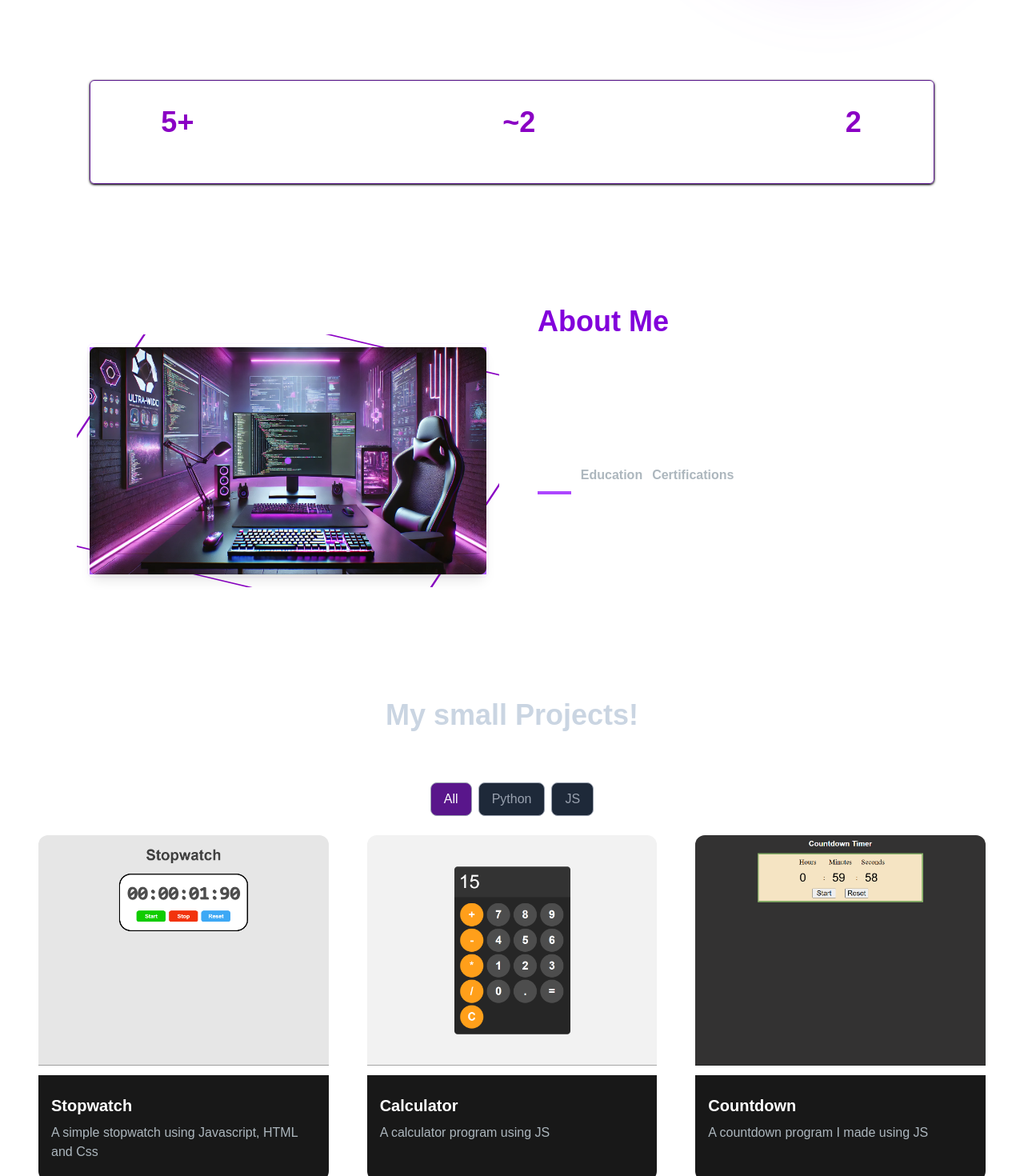
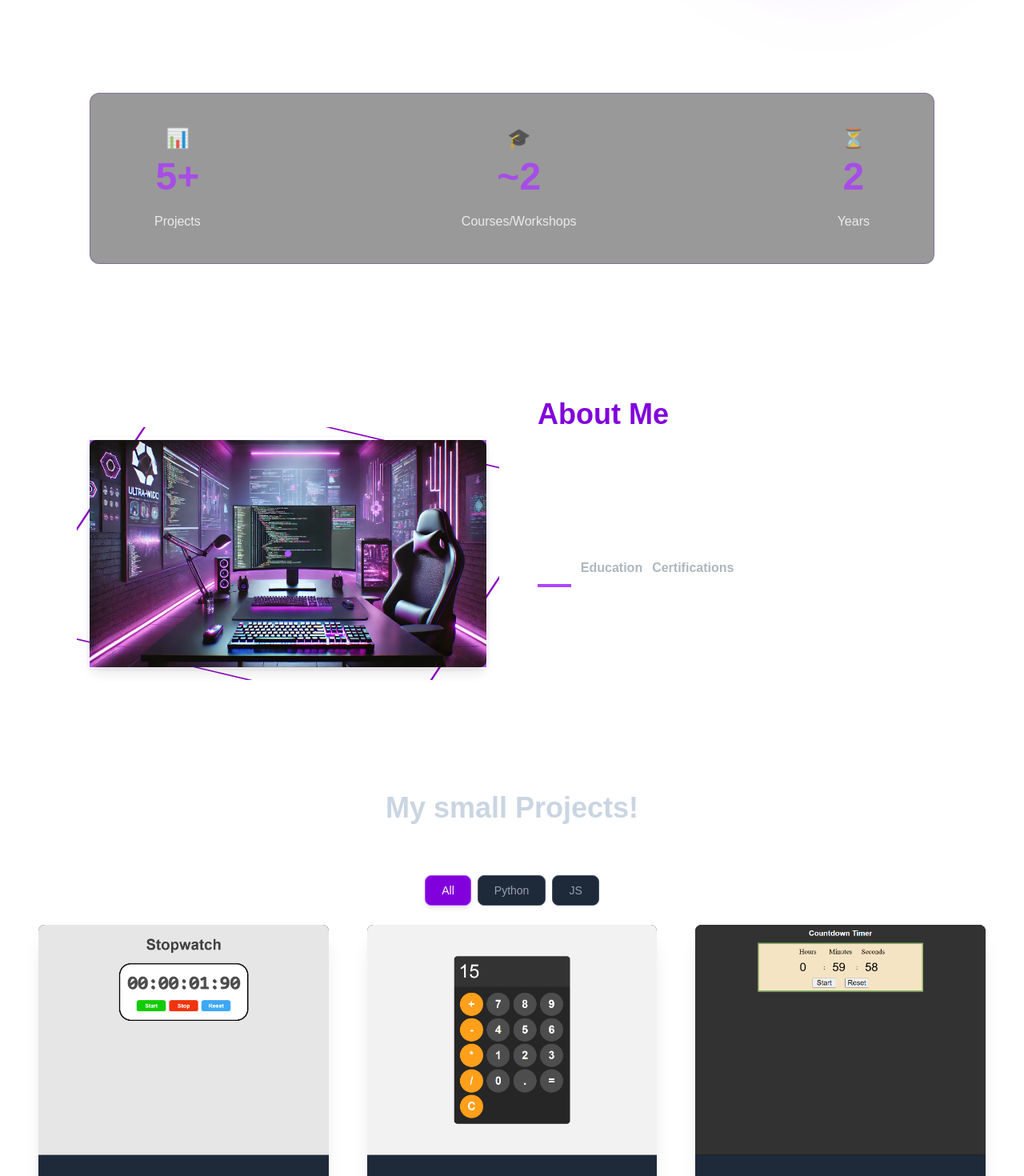
Before and after one commit to gkontevas/Portfolio, a Next.js app: page / in a window 1280 px wide. Shown: the part 580-2050 px from the top of the page at 80% size. Built offline with nearby package versions, Linux system fonts and the light colour scheme.

Commit message:
new commit

```diff
--- a/app/components/Achievements.jsx
+++ b/app/components/Achievements.jsx
@@ -1,4 +1,5 @@
 "use client"
+import { motion } from "framer-motion"
 import { AnimatedNumber } from "./AnimatedNumbers"
 
 const achievementsList = [
@@ -6,36 +7,88 @@ const achievementsList = [
     metric: "Projects",
     value: 5,
     postfix: "+",
+    icon: "📊",
   },
   {
     metric: "Courses/Workshops",
     value: 2,
     prefix: "~",
+    icon: "🎓",
   },
   {
     metric: "Years",
     value: 2,
+    icon: "⏳",
   },
 ]
 
 const AchievementsSection = () => {
+
+  const containerVariants = {
+    hidden: { opacity: 0 },
+    visible: {
+      opacity: 1,
+      transition: {
+        staggerChildren: 0.2,
+        delayChildren: 0.3,
+      },
+    },
+  }
+
+
+  const itemVariants = {
+    hidden: { y: 20, opacity: 0 },
+    visible: {
+      y: 0,
+      opacity: 1,
+      transition: {
+        type: "spring",
+        stiffness: 100,
+        damping: 12,
+      },
+    },
+  }
+
   return (
-    <div className="py-8 px-4 xl:gap-16 sm:py-16 xl:px-16">
-      <div className="sm:border-purple-900 shadow-sm shadow-black sm:border rounded-md py-8 px-16 flex flex-col sm:flex-row items-center justify-between">
+    <div className="py-12 px-4 xl:gap-16 sm:py-20 xl:px-16 relative overflow-hidden">
+      <div className="absolute -top-24 -left-24 w-64 h-64rounded-full blur-3xl" />
+      <div className="absolute -bottom-24 -right-24 w-64 h-64  rounded-full blur-3xl" />
+
+      <motion.div
+        className="sm:border-purple-900/30 bg-black/40 sm:border rounded-xl py-10 px-8 md:px-16 relative z-10"
+        initial={{ opacity: 0, y: 20 }}
+        animate={{ opacity: 1, y: 0 }}
+        transition={{ duration: 0.6 }}
+      >
+        <motion.div
+          className="flex flex-col sm:flex-row items-center justify-between gap-8"
+          variants={containerVariants}
+          initial="hidden"
+          animate="visible"
+        >
           {achievementsList.map((achievement, index) => (
-          <div
+            <motion.div
               key={`${achievement.metric}-${index}`}
-            className="flex flex-col items-center justify-center mx-4 my-4 sm:my-0"
+              className="flex flex-col items-center justify-center mx-4 my-4 sm:my-0 group"
+              variants={itemVariants}
+              whileHover={{ scale: 1.05 }}
+              transition={{ type: "spring", stiffness: 400, damping: 10 }}
             >
-            <h2 className="text-[#8a00c4] text-4xl font-bold flex flex-row">
+              <div className="mb-2 text-2xl opacity-80">{achievement.icon}</div>
+              <h2 className="text-[#a64de6] text-4xl md:text-5xl font-bold flex flex-row items-center">
                 {achievement.prefix && <span>{achievement.prefix}</span>}
-              <AnimatedNumber value={achievement.value} className="text-[#8a00c4] text-4xl font-bold" />
+                <AnimatedNumber value={achievement.value} className="text-[#a64de6] text-4xl md:text-5xl font-bold" />
                 {achievement.postfix && <span>{achievement.postfix}</span>}
               </h2>
-            <p className="text-white text-base">{achievement.metric}</p>
-          </div>
+              <motion.div
+                className="h-1 w-0 bg-gradient-to-r from-purple-600 to-purple-400 mt-2 rounded-full group-hover:w-full"
+                transition={{ duration: 0.3 }}
+              />
+              <p className="text-white/80 text-base mt-2 font-medium">{achievement.metric}</p>
+            </motion.div>
           ))}
-      </div>
+        </motion.div>
+      </motion.div>
     </div>
   )
 }
--- a/app/components/AnimatedNumbers.jsx
+++ b/app/components/AnimatedNumbers.jsx
@@ -5,10 +5,10 @@ import { useSpring, useTransform, motion } from "framer-motion"
 
 export const AnimatedNumber = ({ value, className }) => {
   const springValue = useSpring(0, {
-    stiffness: 170,
-    damping: 20,
-    mass: 0.5,
-    velocity: 10,
+    stiffness: 100, // Reduced stiffness for smoother animation
+    damping: 30, // Increased damping for less bouncy effect
+    mass: 0.8, // Increased mass for more weight to the animation
+    velocity: 2, // Reduced initial velocity
     restDelta: 0.0001,
   })
 
--- a/app/components/ProjectCard.jsx
+++ b/app/components/ProjectCard.jsx
@@ -1,38 +1,38 @@
-import { CodeBracketIcon } from "@heroicons/react/24/outline"
-import Link from "next/link"
+import { CodeBracketIcon, EyeIcon } from "@heroicons/react/24/outline";
+import Link from "next/link";
 
 const ProjectCard = ({ imgUrl, title, description, gitUrl, previewUrl }) => {
   return (
-    <div className="flex flex-col h-full">
+    <div className="flex flex-col h-full rounded-lg shadow-xl overflow-hidden bg-[#1a1a1a] transition-all duration-300 hover:shadow-2xl hover:-translate-y-2">
       <div
-        className="h-48 md:h-72 rounded-t-xl relative group overflow-hidden"
+        className="h-48 md:h-72 relative group"
         style={{
           backgroundImage: `url(${imgUrl})`,
           backgroundSize: "cover",
           backgroundPosition: "center",
         }}
       >
-        <div className="overlay items-center justify-center absolute inset-0 bg-[#181818] bg-opacity-0 hidden group-hover:flex group-hover:bg-opacity-80 transition-all duration-500">
+        <div className="absolute inset-0 bg-black bg-opacity-0 flex items-center justify-center opacity-0 group-hover:opacity-100 group-hover:bg-opacity-80 transition-all duration-500">
           <Link
             href={gitUrl}
-            className="h-14 w-14 mr-2 border-2 relative rounded-full border-[#ADB7BE] hover:border-white group/link"
+            className="h-12 w-12 flex items-center justify-center border-2 border-gray-500 rounded-full bg-opacity-40 hover:border-white hover:bg-gray-800 transition-all duration-300"
           >
-            <CodeBracketIcon className="h-10 w-10 text-[#ADB7BE] absolute top-1/2 left-1/2 transform -translate-x-1/2 -translate-y-1/2  cursor-pointer group-hover/link:text-white" />
+            <CodeBracketIcon className="h-8 w-8 text-gray-300 hover:text-white" />
           </Link>
           {/* <Link
             href={previewUrl}
-            className="h-14 w-14 border-2 relative rounded-full border-[#ADB7BE] hover:border-white group/link"
+            className="h-12 w-12 flex items-center justify-center border-2 border-gray-500 rounded-full bg-opacity-40 hover:border-white hover:bg-gray-800 transition-all duration-300 ml-3"
           >
-            <EyeIcon className="h-10 w-10 text-[#ADB7BE] absolute top-1/2 left-1/2 transform -translate-x-1/2 -translate-y-1/2  cursor-pointer group-hover/link:text-white" />
+            <EyeIcon className="h-8 w-8 text-gray-300 hover:text-white" />
           </Link> */}
         </div>
       </div>
-      <div className="text-white rounded-b-xl mt-3 bg-[#181818] py-6 px-4 flex-grow">
-        <h5 className="text-xl font-semibold mb-2">{title}</h5>
-        <p className="text-[#ADB7BE]">{description}</p>
+      <div className="p-5 bg-gray-800 text-white flex flex-col flex-grow">
+        <h5 className="text-xl font-semibold mb-2 text-gray-200">{title}</h5>
+        <p className="text-gray-400 text-sm flex-grow">{description}</p>
       </div>
     </div>
-  )
-}
+  );
+};
 
-export default ProjectCard
+export default ProjectCard;
--- a/app/components/ProjectTag.jsx
+++ b/app/components/ProjectTag.jsx
@@ -2,13 +2,13 @@ const ProjectTag = ({ name, isSelected, onClick }) => {
   return (
     <button
       onClick={() => onClick(name)}
-      className={`py-2 px-4 rounded-lg border border-gray-400 ${
-        isSelected ? "bg-purple-900 text-white" : "bg-gray-800 text-gray-400"
-      } hover:bg-purple-800 hover:text-white transition-colors duration-300`}
+      className={`py-2 px-5 rounded-lg border transition-all duration-300 text-sm font-medium
+        ${isSelected ? "bg-purple-700 border-purple-500 text-white shadow-md" : "bg-gray-800 border-gray-600 text-gray-400"}
+        hover:bg-purple-600 hover:border-purple-400 hover:text-white`}
     >
       {name}
     </button>
-  )
-}
+  );
+};
 
-export default ProjectTag
+export default ProjectTag;
```
Lines whose indentation alone changed are shown as unchanged.
